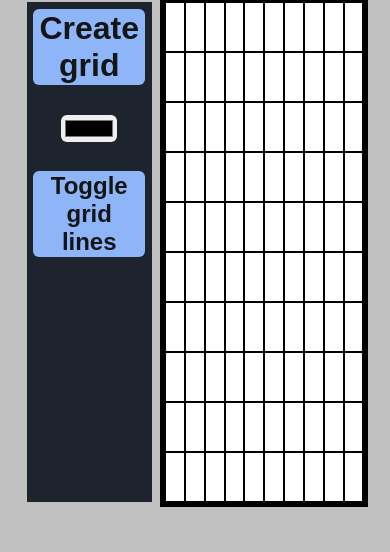
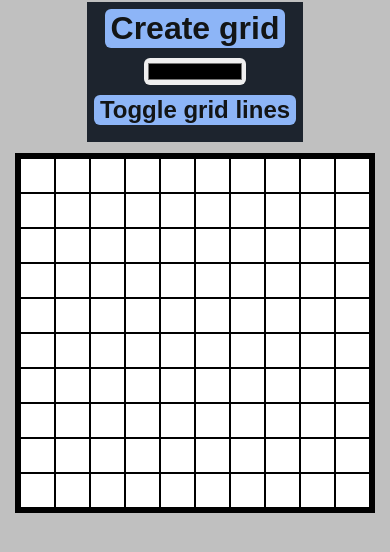
Before and after one commit to Kevklo/Pixel_art_grid, a plain HTML site: page index.html in a window 390 px wide. Shown: the part 86-638 px from the top of the page. Drawn offline with Linux system fonts and the light colour scheme.

Commit message:
Added ui for small screen

```diff
--- a/styles.css
+++ b/styles.css
@@ -97,3 +97,23 @@ h1 {
   margin-bottom: 5%;
   width: fit-content;
 }
+
+@media (max-width: 800px){
+  .game {
+    display: flex;
+    flex-direction: column;
+    align-items: center;
+    gap: 5%;
+  }
+  .grid {
+    background-color: white;
+    display: flex;
+    flex-wrap: wrap;
+    align-content: flex-start;
+    width: 350px;
+    height: 350px;
+    gap: 0;
+    outline: 5px black solid;
+    margin-top: 5%;
+  }
+}
```
